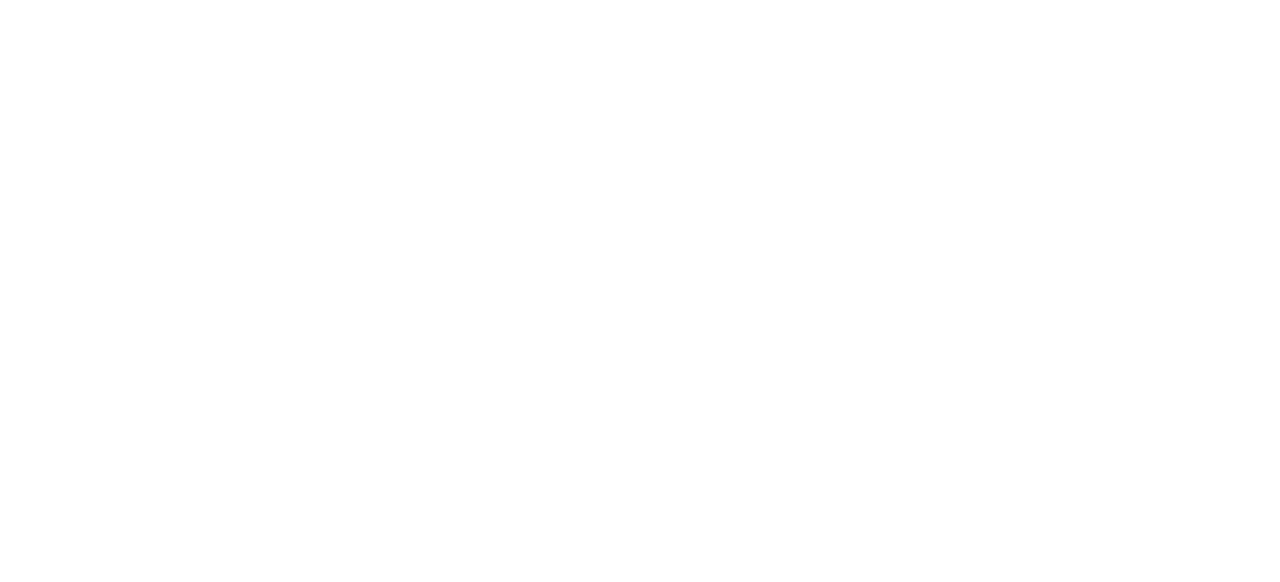
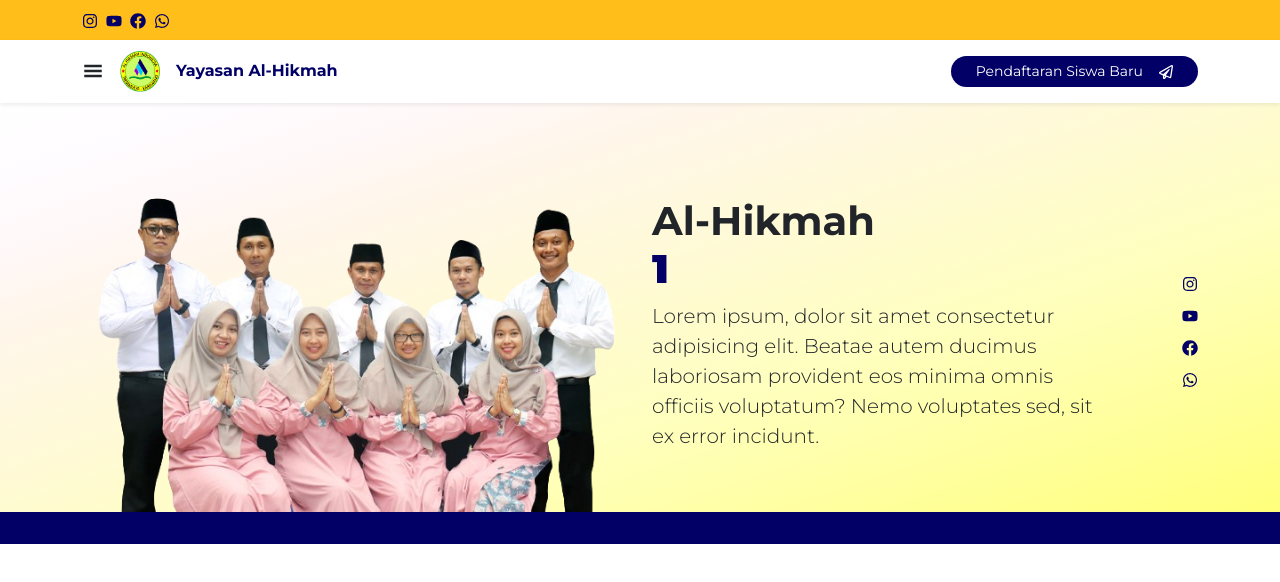
Before and after one commit to yazidhq/school-profiles, a React (Vite) app: page /1/profil in a window 1280 px wide. Before the commit this address had no page. Shown: the top 582 px of the page. Built offline with nearby package versions, Linux system fonts and the light colour scheme.

Commit message:
add profile page

```diff
--- a/src/App.jsx
+++ b/src/App.jsx
@@ -1,11 +1,13 @@
 import { BrowserRouter as Router, Routes, Route } from "react-router-dom";
 import HomePage from "./pages/HomePage";
+import ProfilePage from "./pages/ProfilePage";
 
 function App() {
   return (
     <Router>
       <Routes>
-        <Route path="/" element={<HomePage />}></Route>
+        <Route path="/" element={<HomePage />} />
+        <Route path="/:school/profil" element={<ProfilePage />} />
       </Routes>
     </Router>
   );
--- a/src/components/container/footer/FooterContainer.jsx
+++ b/src/components/container/footer/FooterContainer.jsx
@@ -1,7 +1,6 @@
 import Logo from "../../ui/Logo";
 import SubHeading from "../../ui/heading/SubHeading";
 import SuperHeading from "../../ui/heading/SuperHeading";
-import FooterTopContainer from "./FooterTopContainer";
 
 const FooterContainer = () => {
   return (
--- /dev/null
+++ b/src/components/container/hero/HeroProfileContainer.jsx
@@ -0,0 +1,49 @@
+import { useParams } from "react-router-dom";
+import Image from "../../ui/Image";
+import SuperHeading from "../../ui/heading/SuperHeading";
+import SubHeading from "../../ui/heading/SubHeading";
+import { FaInstagram, FaYoutube, FaFacebook, FaWhatsapp } from "react-icons/fa";
+import Sosmed from "../../ui/Sosmed";
+import Aos from "../../ui/Aos";
+
+const HeroProfileContainer = () => {
+  const { school } = useParams();
+
+  return (
+    <div className="row align-items-center">
+      <div className="col-lg-6">
+        <Aos fade={"fade"} duration={"700"}>
+          <Image
+            src={`/assets/img-tp/${school === "tirtamulya" ? "tm" : "dw"}.png`}
+            classes={"img-fluid"}
+          />
+        </Aos>
+      </div>
+      <div className="col-md-5">
+        <Aos fade={"fade-right"} duration={"1000"} delay={"200"}>
+          <SuperHeading
+            firstWord={"Al-Hikmah"}
+            secondWord={school.toUpperCase()}
+          />
+        </Aos>
+        <Aos fade={"fade-right"} duration={"1000"} delay={"400"}>
+          <SubHeading
+            text={
+              "Lorem ipsum, dolor sit amet consectetur adipisicing elit. Beatae autem ducimus laboriosam provident eos minima omnis officiis voluptatum? Nemo voluptates sed, sit ex error incidunt."
+            }
+          />
+        </Aos>
+      </div>
+      <div className="col-md-1">
+        <div className="d-flex flex-column text-end gap-2">
+          <Sosmed color={"navy"} icon={<FaInstagram />} />
+          <Sosmed color={"navy"} icon={<FaYoutube />} />
+          <Sosmed color={"navy"} icon={<FaFacebook />} />
+          <Sosmed color={"navy"} icon={<FaWhatsapp />} />
+        </div>
+      </div>
+    </div>
+  );
+};
+
+export default HeroProfileContainer;
--- a/src/components/container/navbar/NavbarBrand.jsx
+++ b/src/components/container/navbar/NavbarBrand.jsx
@@ -19,7 +19,7 @@ const NavbarBrand = () => {
         >
           {!mouseEvent ? <GiHamburgerMenu /> : <AiOutlineClose />}
         </Button>
-        <Anchor route={""} color={"navbar-brand"}>
+        <Anchor route={"/"} color={"navbar-brand"}>
           <Logo width={"40px"} />
           <span className="fw-bold text-navy">Yayasan Al-Hikmah</span>
         </Anchor>
--- a/src/components/layouts/hero/HeroLayout.jsx
+++ b/src/components/layouts/hero/HeroLayout.jsx
@@ -1,12 +1,14 @@
+import { useParams } from "react-router-dom";
 import HeroContainer from "../../container/hero/HeroContainer";
+import HeroProfileContainer from "../../container/hero/HeroProfileContainer";
 
 const HeroLayout = () => {
+  const { school } = useParams();
+
   return (
-    <div className="bg-gradient-yellow pb-5">
-      <div className="container py-5">
-        <div className="row flex-lg-row-reverse">
-          <HeroContainer />
-        </div>
+    <div className={`bg-gradient-yellow ${school ? "" : "pb-5"}`}>
+      <div className={`container ${school ? "pt-5" : "py-5"}`}>
+        {school ? <HeroProfileContainer school={school} /> : <HeroContainer />}
       </div>
     </div>
   );
--- /dev/null
+++ b/src/components/ui/Aos.jsx
@@ -0,0 +1,9 @@
+const Aos = ({ children, fade, duration, delay }) => {
+  return (
+    <div data-aos={fade} data-aos-duration={duration} data-aos-delay={delay}>
+      {children}
+    </div>
+  );
+};
+
+export default Aos;
--- a/src/components/ui/list/ListMenu.jsx
+++ b/src/components/ui/list/ListMenu.jsx
@@ -5,7 +5,7 @@ const ListMenu = ({ school, menu }) => {
     <div className="d-flex flex-column gap-2">
       {menu.map((item) => (
         <Anchor
-          route={`${school}/${item.replace(" ", "-").toLowerCase()}`}
+          route={`/${school}/${item.replace(" ", "-").toLowerCase()}`}
           key={item}
           color={"dark"}
         >
--- /dev/null
+++ b/src/pages/ProfilePage.jsx
@@ -0,0 +1,20 @@
+import { useParams } from "react-router-dom";
+import HeroLayout from "../components/layouts/hero/HeroLayout";
+import SuperNavbarLayout from "../components/layouts/navbar/SuperNavbarLayout";
+
+const ProfilePage = () => {
+  const { school } = useParams();
+
+  return (
+    <section>
+      <SuperNavbarLayout />
+      <HeroLayout school={school} />
+      <marquee behavior="" className="bg-navy text-white py-1">
+        Lorem ipsum dolor sit amet consectetur, adipisicing elit. Vero ab
+        libero, quia modi iure nisi deleniti veritatis provident fugiat itaque!
+      </marquee>
+    </section>
+  );
+};
+
+export default ProfilePage;
```
Also changed, not shown: public/assets/img-tp/dw.png (added), public/assets/img-tp/tm.png (added).
